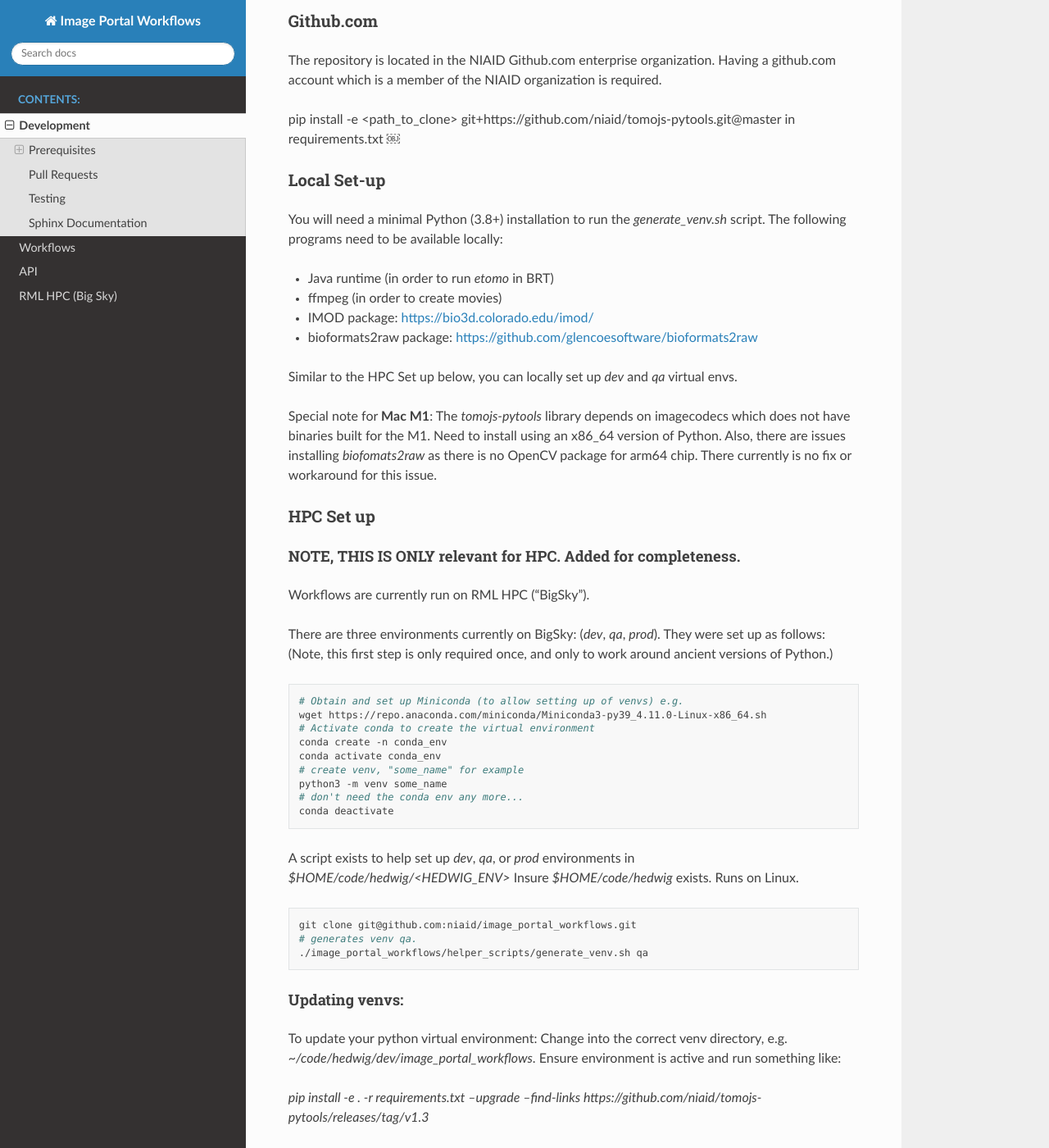
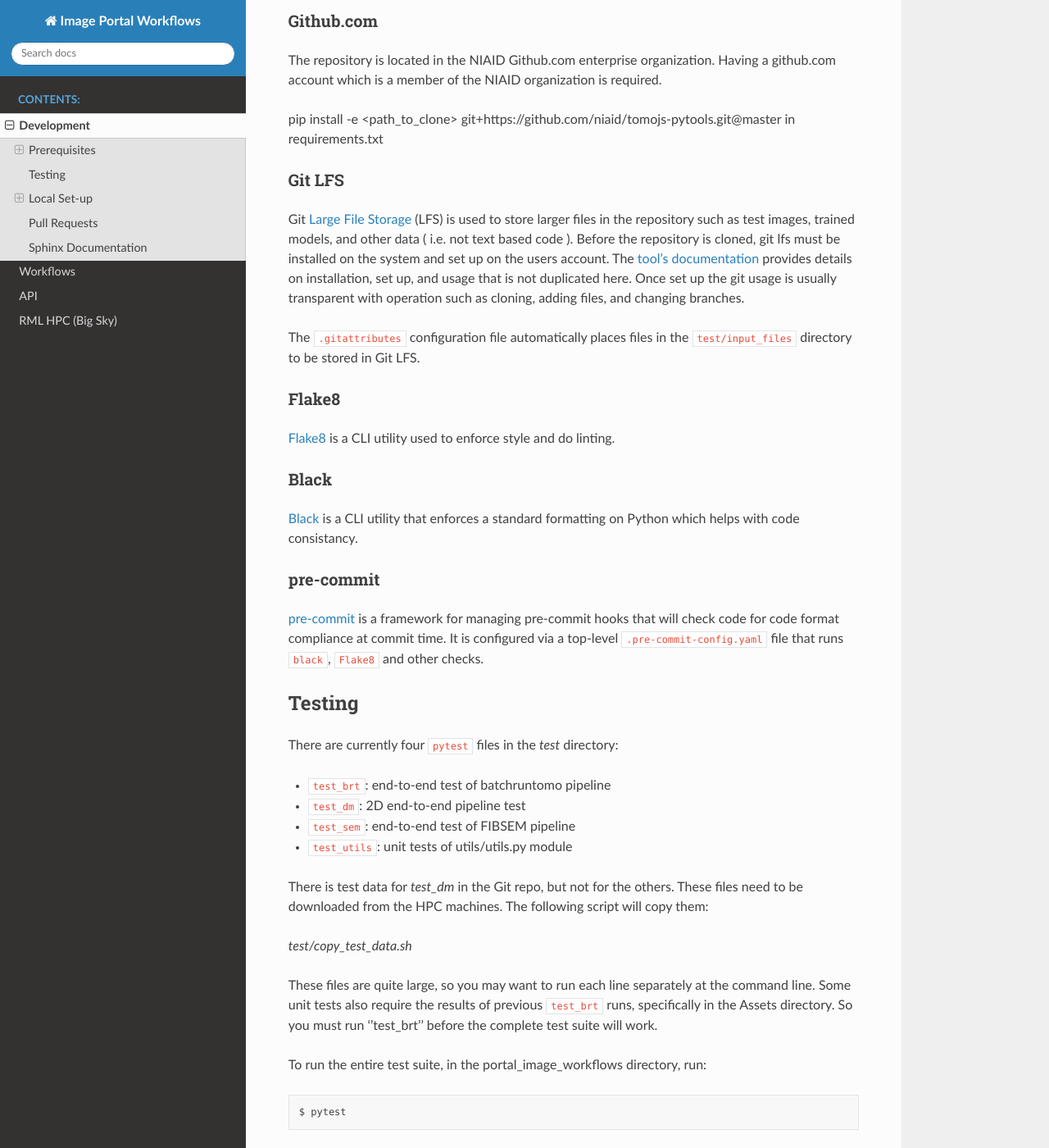
Before and after one commit to niaid/image_portal_workflows, a Sphinx documentation site: the page built from docs/source/development.rst, in a window 1280 px wide and 1400 px high, scrolled down 348 px. Shown: the whole window at 82% size. Built offline with Sphinx 7.4.7 and the Read the Docs theme 2.0.0, drawn with Linux system fonts in a browser that asks for light colours; some of the changed text lies outside the part shown.

Commit message:
WIP: Add yaml for pipeline callback
WIP: Reorder README; Add pytest-env into requirements to autoload ENV during pytest; Add FIXME into tests

Add more FIXMEs

Reorganize development.rst

```diff
--- a/README.rst
+++ b/README.rst
@@ -1,6 +1,8 @@
 Workflows related to project previously referred to as "Hedwig".
 
-Sphinx Docs: https://niaid.github.io/image_portal_workflows/
+Please refer to Spinx Docs below for _Installation_, _Local Set-up_, _Sending Pull Requests_, and _Testing_.
+
+_Sphinx Docs_: https://niaid.github.io/image_portal_workflows/
 
 Build/Test:
 
--- a/docs/source/demo_callback.json
+++ b/docs/source/demo_callback.json
@@ -3,6 +3,8 @@
   "files": [
     {
       "primaryFilePath": "LNII/sbest/sbest-2023-0526-Rename/Spatial_example-2023-0526-Rename1/LNII/F13-TS005.czi",
+      "thumbnailIndex": 0,
+      "sample": "Name of sample, usually file name minus path and extension",
       "fileMetadata": {
         "TBD": "TBD"
       },
--- a/docs/source/development.rst
+++ b/docs/source/development.rst
@@ -20,10 +20,94 @@
 
 pip install -e <path_to_clone>
 git+https://github.com/niaid/tomojs-pytools.git@master in requirements.txt
-￼
 
+Git LFS
+=======
+
+Git `Large File Storage <https://git-lfs.github.com>`_ (LFS) is used to store larger files in the repository such as
+test images, trained models, and other data ( i.e. not text based code ). Before the repository is cloned, git lfs must
+be installed on the system and set up on the users account. The `tool's documentation <https://git-lfs.github.com>`_
+provides details on installation, set up, and usage that is not duplicated here. Once set up the git usage is usually
+transparent with operation such as cloning, adding files, and changing branches.
+
+The ``.gitattributes`` configuration file automatically places files in the ``test/input_files`` directory to
+be stored in Git LFS.
+
+Flake8
+======
+
+`Flake8 <https://pypi.org/project/flake8/>`_ is a CLI utility used to enforce style and do linting.
+
+Black
+=====
+
+`Black <https://pypi.org/project/black/>`_ is a CLI utility that enforces a standard formatting on Python which helps with code consistancy.
+
+pre-commit
+==========
+
+`pre-commit <https://pre-commit.com/>`_ is a framework for managing pre-commit hooks that will check code for code
+format compliance at commit time. It is configured via a top-level ``.pre-commit-config.yaml`` file that runs ``black``,
+``Flake8`` and other checks.
+
+*******
+Testing
+*******
+
+There are currently four ``pytest`` files in the `test` directory:
+
+- ``test_brt``: end-to-end test of batchruntomo pipeline
+- ``test_dm``: 2D end-to-end pipeline test
+- ``test_sem``: end-to-end test of FIBSEM pipeline
+- ``test_utils``: unit tests of utils/utils.py module
+
+There is test data for `test_dm` in the Git repo, but not for the others. These files need to be
+downloaded from the HPC machines. The following script will copy them:
+
+`test/copy_test_data.sh`
+
+These files are quite large, so you may want to run each line separately at the command line. Some unit tests also
+require the results of previous ``test_brt`` runs, specifically in the Assets directory. So you must run ''test_brt''
+before the complete test suite will work.
+
+To run the entire test suite, in the portal_image_workflows directory, run::
+
+    $ pytest
+
+To determine the test coverage, in the portal_image_workflows directory, run::
+
+    $ pytest --cov="." --cov-config=.coveragerc test
+
+There are also a couple ways to select specific types of tests based on pytest `markers
+<https://docs.pytest.org/en/7.1.x/example/markers.html#registering-markers>`_.
+Certain tests use the following decorators to "mark" it:
+
+    - ``@pytest.mark.slow`` : Test takes a long time to run
+    - ``@pytest.mark.localdata`` : Test requires large test file not stored in the repository
+
+So to run tests in GitHub Actions that don't have all the data, run::
+
+    $ pytest -m "not localdata"
+
+To run just run relatively quick tests, run::
+
+    $ pytest -m "not slow"
+
+To run everything, along with verbose pytest output and logging turned on, run::
+
+    $ pytest -v --log-cli-level=INFO
+
+You can also run tests by "keyword" based on the name of the test. For example, the following will run two
+tests in ``test_utils.py`` named ``test_lookup_dims`` and ``test_bad_lookup_dims``::
+
+    $ pytest -k lookup_dims
+
+In addition, temporarily "broken" tests are marked with ``@pytest.mark.skip``. These will be skipped
+every time; comment out or delete the decorator to run them.
+
+*************
 Local Set-up
-============
+*************
 
 You will need a minimal Python (3.8+) installation to run the `generate_venv.sh` script.
 The following programs need to be available locally:
@@ -32,6 +116,7 @@
 - ffmpeg (in order to create movies)
 - IMOD package: https://bio3d.colorado.edu/imod/
 - bioformats2raw package: https://github.com/glencoesoftware/bioformats2raw
+- imagemagick: https://imagemagick.org/script/download.php
 
 Similar to the HPC Set up below, you can locally set up `dev` and `qa` virtual envs.
 
@@ -43,8 +128,9 @@
 HPC Set up
 ==========
 
-NOTE, THIS IS **ONLY** relevant for HPC. Added for completeness.
-----------------------------------------------------------------
+**NOTE, THIS IS ONLY relevant for HPC. Added for completeness.**
+
+NOTE: *Similar to the HPC Set, you can locally set up `dev` and `qa` virtual envs. This step can be skipped for testing purposes.*
 
 Workflows are currently run on RML HPC ("BigSky").
 
@@ -68,6 +154,9 @@
 A script exists to help set up `dev`, `qa`, or `prod` environments in
 `$HOME/code/hedwig/<HEDWIG_ENV>`
 Insure `$HOME/code/hedwig` exists. Runs on Linux.
+
+
+**Note**: generate_vevn.sh is not used as of 08/11/2023, setup is documented in `hpc.rst`.
 
 .. code-block:: sh
 
@@ -213,63 +272,6 @@
 
 Thanks! :)
 
-*******
-Testing
-*******
-
-There are currently four ``pytest`` files in the `test` directory:
-
-- ``test_brt``: end-to-end test of batchruntomo pipeline
-- ``test_dm``: 2D end-to-end pipeline test
-- ``test_sem``: end-to-end test of FIBSEM pipeline
-- ``test_utils``: unit tests of utils/utils.py module
-
-There is test data for `test_dm` in the Git repo, but not for the others. These files need to be
-downloaded from the HPC machines. The following script will copy them:
-
-`test/copy_test_data.sh`
-
-These files are quite large, so you may want to run each line separately at the command line. Some unit tests also
-require the results of previous ``test_brt`` runs, specifically in the Assets directory. So you must run ''test_brt''
-before the complete test suite will work.
-
-To run the entire test suite, in the portal_image_workflows directory, run::
-
-    $ pytest
-
-To determine the test coverage, in the portal_image_workflows directory, run::
-
-    $ pytest --cov="." --cov-config=.coveragerc test
-
-There are also a couple ways to select specific types of tests based on pytest `markers
-<https://docs.pytest.org/en/7.1.x/example/markers.html#registering-markers>`_.
-Certain tests use the following decorators to "mark" it:
-
-    - ``@pytest.mark.slow`` : Test takes a long time to run
-    - ``@pytest.mark.localdata`` : Test requires large test file not stored in the repository
-
-So to run tests in GitHub Actions that don't have all the data, run::
-
-    $ pytest -m "not localdata"
-
-To run just run relatively quick tests, run::
-
-    $ pytest -m "not slow"
-
-To run everything, along with verbose pytest output and logging turned on, run::
-
-    $ pytest -v --log-cli-level=INFO
-
-You can also run tests by "keyword" based on the name of the test. For example, the following will run two
-tests in ``test_utils.py`` named ``test_lookup_dims`` and ``test_bad_lookup_dims``::
-
-    $ pytest -k lookup_dims
-
-In addition, temporarily "broken" tests are marked with ``@pytest.mark.skip``. These will be skipped
-every time; comment out or delete the decorator to run them.
-
-
-
 ********************
 Sphinx Documentation
 ********************
--- a/requirements.txt
+++ b/requirements.txt
@@ -1,5 +1,6 @@
 pytest
 coverage
+pytest-env
 pytest-cov
 coverage-badge
 prefect==1.*
```
Also changed, not shown: other parts of docs/source/development.rst (+0 -30 lines), docs/source/Asset.yaml (added, +14 -0 lines), docs/source/AssetType.yaml (added, +12 -0 lines), docs/source/ImageSet.yaml (+12 -20 lines), docs/source/PipelineCallback.yaml (+13 -3 lines), 6 other files.
